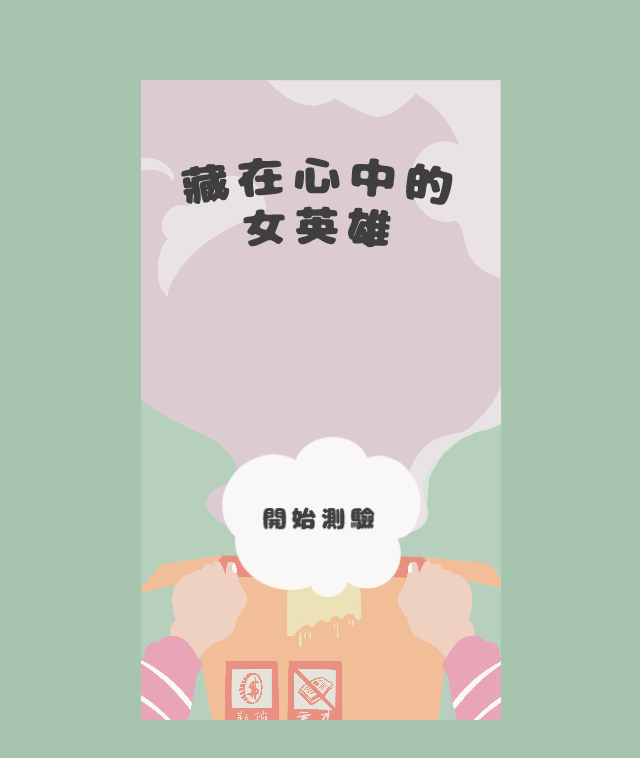
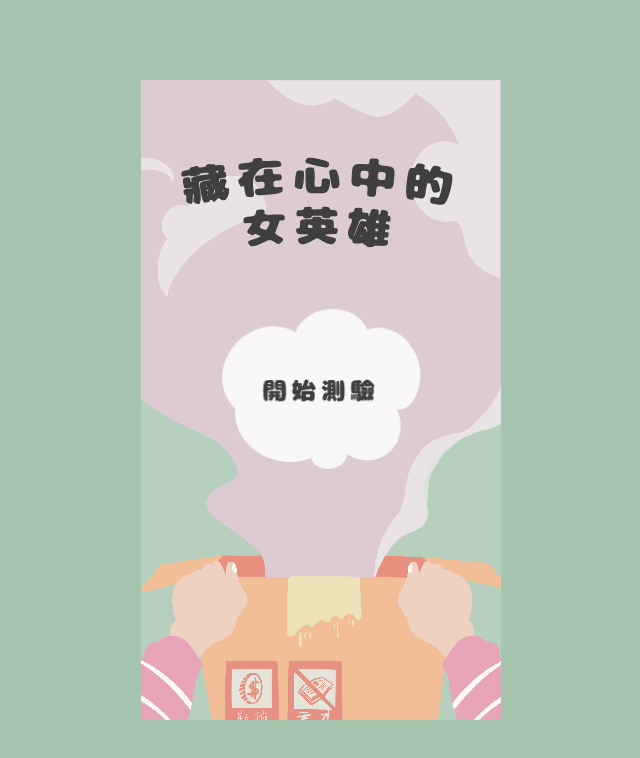
Before and after one commit to BryanChen0331/shero, a plain HTML site: page 藏在你心中的女英雄/index.html in a window 1280 px wide. Shown: the whole page, without its empty margins (319-959 px from the left). Drawn offline with Linux system fonts and the light colour scheme.

Commit message:
Add files via upload

```diff
--- a/藏在你心中的女英雄/css/index.css
+++ b/藏在你心中的女英雄/css/index.css
@@ -32,7 +32,7 @@ body {
     background-size: 180%;
     background-position: 50% 46%;
     left: 22%;
-    top: 55%
+    top: 35%
 }
 #btn1, #btn2 {
     width: 80%;
```
